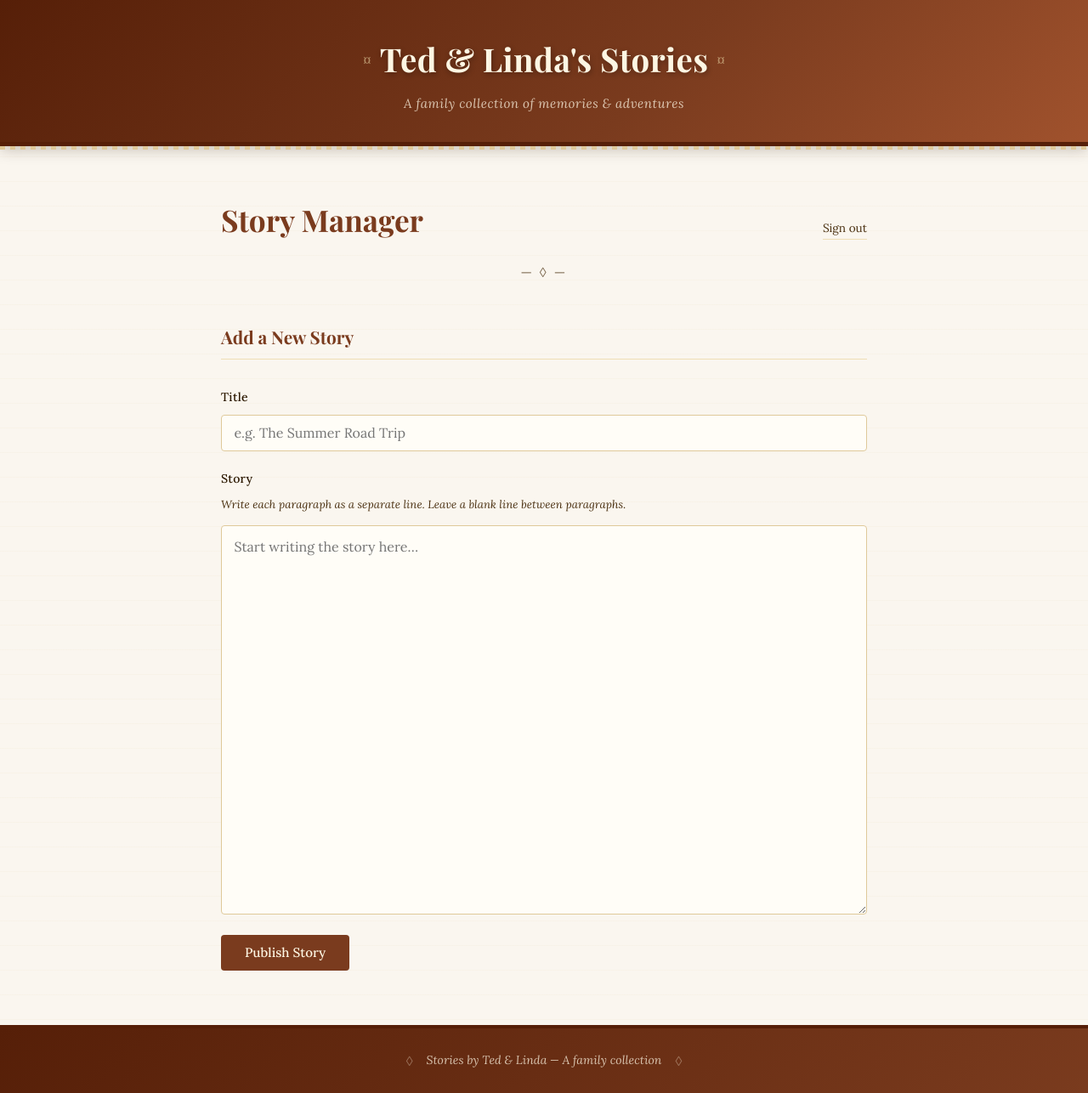
After one commit to solarisjon/ted_linda_stories, a Flask app: page /admin/upload in a window 1280 px wide. The commit adds this page. Shown: the whole page at 85% size. Run offline with Flask 3, Linux system fonts and the light colour scheme; the visitor is signed in with stand-in values (Sample User, id 1); some web fonts are replaced.

Commit message:
feat: password-protected admin upload page
- /admin/login  — session-based password auth (ADMIN_PASSWORD env var)
- /admin/upload — add stories via title + textarea form
- /admin/upload — delete existing stories with confirmation
- Stories written to volume-mounted /stories so uploads persist restarts
- SECRET_KEY + ADMIN_PASSWORD injected at runtime via -e flags
- deploy.sh: mount stories dir as volume, require new env vars

Co-Authored-By: Claude Sonnet 4.6 <noreply@anthropic.com>

```diff
--- a/app/main.py
+++ b/app/main.py
@@ -1,37 +1,70 @@
 import os
+import re
+import secrets
+from functools import wraps
 from pathlib import Path
-from flask import Flask, render_template, abort
+
+from flask import (
+    Flask, render_template, abort,
+    request, redirect, url_for, session,
+)
 
 app = Flask(__name__)
+app.secret_key = os.environ.get("SECRET_KEY", "dev-insecure-key-change-me")
 
-STORIES_DIR = Path(os.environ.get("STORIES_DIR", "/stories"))
+STORIES_DIR   = Path(os.environ.get("STORIES_DIR", "/stories"))
+ADMIN_PASSWORD = os.environ.get("ADMIN_PASSWORD", "")
 
 
+# ── Helpers ────────────────────────────────────────────────────────
+
 def parse_story(path: Path) -> dict:
-    text = path.read_text(encoding="utf-8").strip()
+    text  = path.read_text(encoding="utf-8").strip()
     lines = text.split("\n")
     title = lines[0].strip() if lines else path.stem.replace("-", " ").replace("_", " ").title()
     paragraphs = [ln.strip() for ln in lines[1:] if ln.strip()]
     word_count = sum(len(p.split()) for p in paragraphs)
-    preview = paragraphs[0][:200].rsplit(" ", 1)[0] + "\u2026" if paragraphs else ""
+    preview    = paragraphs[0][:200].rsplit(" ", 1)[0] + "\u2026" if paragraphs else ""
     return {
-        "slug": path.name,
-        "title": title,
+        "slug":       path.name,
+        "title":      title,
         "paragraphs": paragraphs,
         "word_count": word_count,
-        "preview": preview,
+        "preview":    preview,
     }
 
 
 def get_stories() -> list[dict]:
     if not STORIES_DIR.exists():
         return []
-    stories = []
-    for p in sorted(STORIES_DIR.iterdir()):
-        if p.is_file() and not p.name.startswith("."):
-            stories.append(parse_story(p))
-    return stories
+    return [
+        parse_story(p)
+        for p in sorted(STORIES_DIR.iterdir())
+        if p.is_file() and not p.name.startswith(".")
+    ]
 
+
+def title_to_slug(title: str) -> str:
+    slug = title.lower().strip()
+    slug = re.sub(r"[^\w\s-]", "", slug)
+    slug = re.sub(r"[\s_]+", "_", slug)
+    return slug.strip("_-") or "story"
+
+
+def safe_slug(slug: str) -> bool:
+    return bool(slug) and "/" not in slug and "\\" not in slug and not slug.startswith(".")
+
+
+def login_required(f):
+    @wraps(f)
+    def decorated(*args, **kwargs):
+        if not session.get("authenticated"):
+            return redirect(url_for("admin_login", next=request.path))
+        return f(*args, **kwargs)
+    return decorated
+
+
+# ── Public routes ──────────────────────────────────────────────────
 
 @app.route("/")
 def index():
@@ -40,14 +73,77 @@ def index():
 
 @app.route("/story/<slug>")
 def story(slug):
-    # Prevent path traversal
-    if "/" in slug or "\\" in slug or slug.startswith("."):
+    if not safe_slug(slug):
         abort(400)
     path = STORIES_DIR / slug
     if not path.exists() or not path.is_file():
         abort(404)
     return render_template("story.html", story=parse_story(path))
 
+
+# ── Admin routes ───────────────────────────────────────────────────
+
+@app.route("/admin/login", methods=["GET", "POST"])
+def admin_login():
+    error = None
+    if request.method == "POST":
+        pw = request.form.get("password", "")
+        if ADMIN_PASSWORD and secrets.compare_digest(pw, ADMIN_PASSWORD):
+            session["authenticated"] = True
+            return redirect(request.args.get("next") or url_for("admin_upload"))
+        error = "Incorrect password."
+    return render_template("admin_login.html", error=error)
+
+
+@app.route("/admin/logout")
+def admin_logout():
+    session.clear()
+    return redirect(url_for("index"))
+
+
+@app.route("/admin/upload", methods=["GET", "POST"])
+@login_required
+def admin_upload():
+    error = success = None
+
+    if request.method == "POST":
+        action = request.form.get("action", "upload")
+
+        if action == "upload":
+            title   = request.form.get("title", "").strip()
+            content = request.form.get("content", "").strip()
+            if not title:
+                error = "A title is required."
+            elif not content:
+                error = "Story content cannot be empty."
+            else:
+                slug = title_to_slug(title)
+                path = STORIES_DIR / slug
+                if path.exists():
+                    error = f'A story with that title already exists (file: {slug}).'
+                else:
+                    STORIES_DIR.mkdir(parents=True, exist_ok=True)
+                    path.write_text(f"{title}\n{content}\n", encoding="utf-8")
+                    success = f'"{title}" has been published!'
+
+        elif action == "delete":
+            slug = request.form.get("slug", "")
+            if not safe_slug(slug):
+                abort(400)
+            path = STORIES_DIR / slug
+            if path.exists() and path.is_file():
+                path.unlink()
+            return redirect(url_for("admin_upload"))
+
+    return render_template(
+        "admin_upload.html",
+        stories=get_stories(),
+        error=error,
+        success=success,
+    )
+
+
+# ── Error handlers ─────────────────────────────────────────────────
 
 @app.errorhandler(404)
 def not_found(_e):
--- a/app/static/style.css
+++ b/app/static/style.css
@@ -382,6 +382,264 @@ main {
   padding: 3rem 0;
 }
 
+/* ─── Admin Pages ─────────────────────────────────────────────── */
+
+/* Login */
+.admin-login {
+  display: flex;
+  justify-content: center;
+  padding: 2rem 0;
+}
+
+.admin-login__box {
+  background: var(--surface);
+  border: 1px solid var(--border-light);
+  border-left: 4px solid var(--accent);
+  border-radius: var(--radius);
+  box-shadow: 0 2px 12px rgba(43, 24, 0, 0.08);
+  padding: 2.5rem 2.5rem 2rem;
+  width: 100%;
+  max-width: 420px;
+}
+
+.admin-login__title {
+  font-family: var(--font-serif);
+  font-size: 1.8rem;
+  color: var(--accent);
+  margin-bottom: 0.25rem;
+}
+
+.admin-login__sub {
+  color: var(--text-muted);
+  font-style: italic;
+  font-size: 0.95rem;
+  margin-bottom: 1.5rem;
+}
+
+.admin-back {
+  display: inline-block;
+  margin-top: 1.25rem;
+  font-size: 0.88rem;
+  color: var(--text-muted);
+  text-decoration: none;
+  transition: color 0.2s;
+}
+
+.admin-back:hover { color: var(--accent); }
+
+/* Upload page */
+.admin-page {
+  max-width: 760px;
+  margin: 0 auto;
+}
+
+.admin-header {
+  display: flex;
+  align-items: baseline;
+  justify-content: space-between;
+  margin-bottom: 0.5rem;
+  flex-wrap: wrap;
+  gap: 0.75rem;
+}
+
+.admin-header__title {
+  font-family: var(--font-serif);
+  font-size: clamp(1.6rem, 4vw, 2.2rem);
+  color: var(--accent);
+}
+
+.admin-logout {
+  font-size: 0.85rem;
+  color: var(--text-muted);
+  text-decoration: none;
+  border-bottom: 1px solid var(--border-light);
+  transition: color 0.2s;
+}
+
+.admin-logout:hover { color: var(--accent); }
+
+.admin-section {
+  margin-top: 2.75rem;
+}
+
+.admin-section__title {
+  font-family: var(--font-serif);
+  font-size: 1.3rem;
+  color: var(--accent);
+  margin-bottom: 1.25rem;
+  padding-bottom: 0.5rem;
+  border-bottom: 1px solid var(--border-light);
+}
+
+/* Shared form elements */
+.admin-form {
+  display: flex;
+  flex-direction: column;
+  gap: 0.5rem;
+}
+
+.admin-form__label {
+  font-family: var(--font-body);
+  font-size: 0.88rem;
+  font-weight: 500;
+  color: var(--text);
+  letter-spacing: 0.02em;
+  margin-top: 0.75rem;
+}
+
+.admin-form__hint {
+  font-size: 0.82rem;
+  color: var(--text-muted);
+  font-style: italic;
+  margin-bottom: 0.25rem;
+}
+
+.admin-form__input,
+.admin-form__textarea {
+  font-family: var(--font-body);
+  font-size: 1rem;
+  color: var(--text);
+  background: var(--surface);
+  border: 1px solid var(--border);
+  border-radius: var(--radius);
+  padding: 0.65rem 0.9rem;
+  width: 100%;
+  transition: border-color 0.2s, box-shadow 0.2s;
+  outline: none;
+}
+
+.admin-form__input:focus,
+.admin-form__textarea:focus {
+  border-color: var(--accent);
+  box-shadow: 0 0 0 3px rgba(122, 59, 30, 0.12);
+}
+
+.admin-form__textarea {
+  resize: vertical;
+  line-height: 1.7;
+}
+
+.admin-form__submit {
+  margin-top: 1rem;
+  align-self: flex-start;
+  background-color: var(--accent);
+  color: var(--cream);
+  font-family: var(--font-body);
+  font-size: 0.95rem;
+  font-weight: 500;
+  border: none;
+  border-radius: var(--radius);
+  padding: 0.7rem 1.75rem;
+  cursor: pointer;
+  transition: background-color 0.2s, box-shadow 0.2s;
+}
+
+.admin-form__submit:hover {
+  background-color: var(--accent-dark);
+  box-shadow: 0 3px 10px rgba(43, 24, 0, 0.2);
+}
+
+/* Feedback messages */
+.admin-error {
+  background: #fdf0ee;
+  border-left: 3px solid #c0392b;
+  color: #7b2018;
+  padding: 0.65rem 1rem;
+  border-radius: var(--radius);
+  font-size: 0.92rem;
+  margin-bottom: 0.5rem;
+}
+
+.admin-success {
+  background: #f0faf2;
+  border-left: 3px solid #27ae60;
+  color: #1a6b3a;
+  padding: 0.65rem 1rem;
+  border-radius: var(--radius);
+  font-size: 0.92rem;
+  margin-bottom: 0.5rem;
+}
+
+/* Story list */
+.admin-story-list {
+  list-style: none;
+  display: flex;
+  flex-direction: column;
+  gap: 0.75rem;
+}
+
+.admin-story-item {
+  background: var(--surface);
+  border: 1px solid var(--border-light);
+  border-radius: var(--radius);
+  padding: 1rem 1.25rem;
+  display: flex;
+  align-items: center;
+  justify-content: space-between;
+  gap: 1rem;
+  flex-wrap: wrap;
+}
+
+.admin-story-item__info {
+  display: flex;
+  flex-direction: column;
+  gap: 0.2rem;
+}
+
+.admin-story-item__title {
+  font-family: var(--font-serif);
+  font-size: 1.05rem;
+  color: var(--accent);
+  font-weight: 600;
+}
+
+.admin-story-item__meta {
+  font-size: 0.78rem;
+  color: var(--text-muted);
+  font-style: italic;
+}
+
+.admin-story-item__actions {
+  display: flex;
+  gap: 0.5rem;
+  align-items: center;
+  flex-shrink: 0;
+}
+
+.admin-delete-form { margin: 0; }
+
+.admin-btn {
+  font-family: var(--font-body);
+  font-size: 0.82rem;
+  font-weight: 500;
+  padding: 0.35rem 0.85rem;
+  border-radius: var(--radius);
+  border: 1px solid transparent;
+  cursor: pointer;
+  text-decoration: none;
+  transition: background-color 0.2s, color 0.2s;
+}
+
+.admin-btn--view {
+  background: transparent;
+  border-color: var(--border);
+  color: var(--accent);
+}
+
+.admin-btn--view:hover {
+  background: var(--border-light);
+}
+
+.admin-btn--delete {
+  background: transparent;
+  border-color: #d9b0aa;
+  color: #a33;
+}
+
+.admin-btn--delete:hover {
+  background: #fdf0ee;
+}
+
 /* ─── Responsive ──────────────────────────────────────────────── */
 @media (max-width: 600px) {
   main {
--- /dev/null
+++ b/app/templates/admin_upload.html
@@ -0,0 +1,83 @@
+{% extends "base.html" %}
+
+{% block title %}Admin — Ted &amp; Linda's Stories{% endblock %}
+
+{% block content %}
+<div class="admin-page">
+
+  <div class="admin-header">
+    <h1 class="admin-header__title">Story Manager</h1>
+    <a href="{{ url_for('admin_logout') }}" class="admin-logout">Sign out</a>
+  </div>
+
+  <div class="ornament-divider"><span>&mdash;&nbsp;&loz;&nbsp;&mdash;</span></div>
+
+  <!-- ── Upload form ── -->
+  <section class="admin-section">
+    <h2 class="admin-section__title">Add a New Story</h2>
+
+    {% if error %}
+    <p class="admin-error">{{ error }}</p>
+    {% endif %}
+    {% if success %}
+    <p class="admin-success">{{ success }}</p>
+    {% endif %}
+
+    <form method="post" class="admin-form">
+      <input type="hidden" name="action" value="upload" />
+
+      <label class="admin-form__label" for="title">Title</label>
+      <input
+        class="admin-form__input"
+        type="text"
+        id="title"
+        name="title"
+        placeholder="e.g. The Summer Road Trip"
+        required
+      />
+
+      <label class="admin-form__label" for="content">Story</label>
+      <p class="admin-form__hint">
+        Write each paragraph as a separate line. Leave a blank line between paragraphs.
+      </p>
+      <textarea
+        class="admin-form__textarea"
+        id="content"
+        name="content"
+        rows="16"
+        placeholder="Start writing the story here…"
+        required
+      ></textarea>
+
+      <button class="admin-form__submit" type="submit">Publish Story</button>
+    </form>
+  </section>
+
+  <!-- ── Existing stories ── -->
+  {% if stories %}
+  <section class="admin-section">
+    <h2 class="admin-section__title">Published Stories</h2>
+    <ul class="admin-story-list">
+      {% for s in stories %}
+      <li class="admin-story-item">
+        <div class="admin-story-item__info">
+          <span class="admin-story-item__title">{{ s.title }}</span>
+          <span class="admin-story-item__meta">{{ s.word_count }} words &middot; {{ s.slug }}</span>
+        </div>
+        <div class="admin-story-item__actions">
+          <a href="{{ url_for('story', slug=s.slug) }}" class="admin-btn admin-btn--view" target="_blank">View</a>
+          <form method="post" class="admin-delete-form"
+                onsubmit="return confirm('Delete \'{{ s.title }}\'? This cannot be undone.')">
+            <input type="hidden" name="action" value="delete" />
+            <input type="hidden" name="slug" value="{{ s.slug }}" />
+            <button class="admin-btn admin-btn--delete" type="submit">Delete</button>
+          </form>
+        </div>
+      </li>
+      {% endfor %}
+    </ul>
+  </section>
+  {% endif %}
+
+</div>
+{% endblock %}
```
Also changed, not shown: app/templates/admin_login.html (added, +33 -0 lines), 2 other files.
